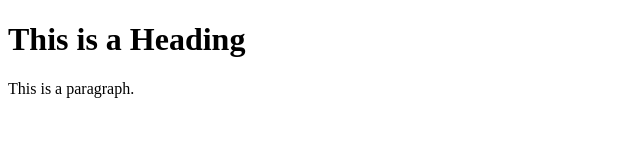
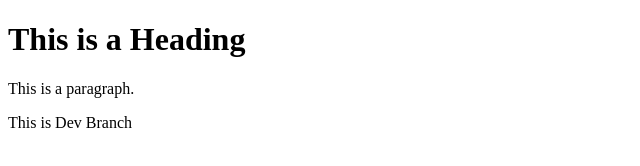
Before and after one commit to abhinarwal01/ci-cd-with-pages, a plain HTML site: page index.html in a window 1280 px wide. Shown: the whole page, without its empty margins (0-640 px from the left). Drawn offline with Linux system fonts and the light colour scheme.

Commit message:
Update index.html

```diff
--- a/index.html
+++ b/index.html
@@ -7,6 +7,7 @@
 
 <h1>This is a Heading</h1>
 <p>This is a paragraph.</p>
+<p>This is Dev Branch</p>
 
 </body>
 </html>
```
